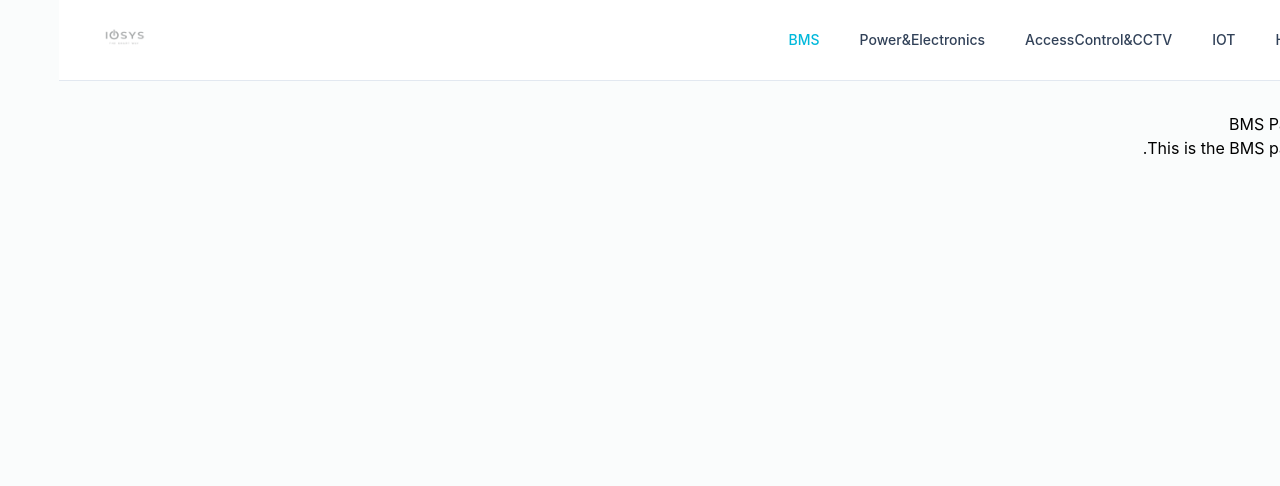
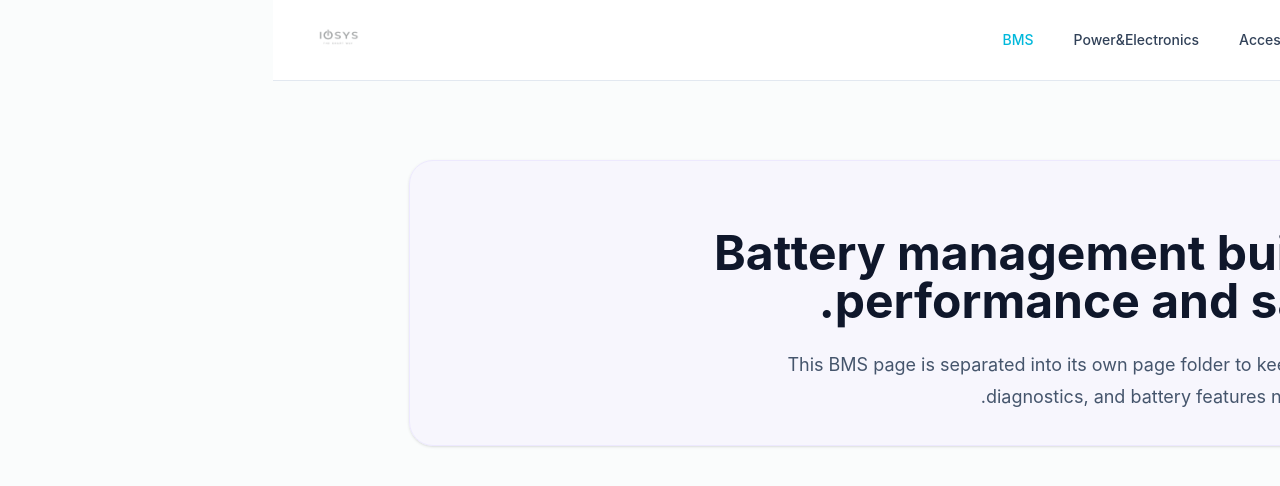
Before and after one commit to soroush-vm/iosys, a React (Vite) app: page /bms in a window 1280 px wide. Shown: the top 486 px of the page. Built offline with nearby package versions, Linux system fonts and the light colour scheme.

Commit message:
this is for all pages and memari system in iosys project

```diff
--- /dev/null
+++ b/src/components/AccessControlCCTV/AccessControlCCTVPage.tsx
@@ -0,0 +1,20 @@
+const AccessControlCCTVPage = () => {
+  return (
+    <section className="px-6 py-20">
+      <div className="mx-auto max-w-5xl rounded-3xl border border-slate-200 bg-slate-50 p-8 shadow-sm">
+        <p className="text-sm font-semibold uppercase tracking-[0.3em] text-slate-600">
+          Access Control & CCTV
+        </p>
+        <h1 className="mt-4 text-4xl font-bold text-slate-900 md:text-5xl">
+          Secure access and monitoring solutions.
+        </h1>
+        <p className="mt-6 max-w-2xl text-lg leading-8 text-slate-600">
+          This page lives in its own folder to keep access control and CCTV
+          modules organized as the feature set grows.
+        </p>
+      </div>
+    </section>
+  );
+};
+
+export default AccessControlCCTVPage;
--- /dev/null
+++ b/src/components/Bms/BmsPage.tsx
@@ -0,0 +1,20 @@
+const BmsPage = () => {
+  return (
+    <section className="px-6 py-20">
+      <div className="mx-auto max-w-5xl rounded-3xl border border-violet-100 bg-violet-50/60 p-8 shadow-sm">
+        <p className="text-sm font-semibold uppercase tracking-[0.3em] text-violet-600">
+          BMS
+        </p>
+        <h1 className="mt-4 text-4xl font-bold text-slate-900 md:text-5xl">
+          Battery management built for performance and safety.
+        </h1>
+        <p className="mt-6 max-w-2xl text-lg leading-8 text-slate-600">
+          This BMS page is separated into its own page folder to keep monitoring,
+          diagnostics, and battery features neatly grouped.
+        </p>
+      </div>
+    </section>
+  );
+};
+
+export default BmsPage;
--- /dev/null
+++ b/src/components/Iot/IotPage.tsx
@@ -0,0 +1,20 @@
+const IotPage = () => {
+  return (
+    <section className="px-6 py-20">
+      <div className="mx-auto max-w-5xl rounded-3xl border border-cyan-100 bg-cyan-50/40 p-8 shadow-sm">
+        <p className="text-sm font-semibold uppercase tracking-[0.3em] text-cyan-600">
+          IoT
+        </p>
+        <h1 className="mt-4 text-4xl font-bold text-slate-900 md:text-5xl">
+          Connected systems for smarter operations.
+        </h1>
+        <p className="mt-6 max-w-2xl text-lg leading-8 text-slate-600">
+          This page is grouped under the IoT navigation tab and is ready for
+          page-specific components and future content blocks.
+        </p>
+      </div>
+    </section>
+  );
+};
+
+export default IotPage;
--- /dev/null
+++ b/src/components/PowerElectronics/PowerElectronicsPage.tsx
@@ -0,0 +1,20 @@
+const PowerElectronicsPage = () => {
+  return (
+    <section className="px-6 py-20">
+      <div className="mx-auto max-w-5xl rounded-3xl border border-amber-100 bg-amber-50/50 p-8 shadow-sm">
+        <p className="text-sm font-semibold uppercase tracking-[0.3em] text-amber-600">
+          Power Electronics
+        </p>
+        <h1 className="mt-4 text-4xl font-bold text-slate-900 md:text-5xl">
+          Efficient power systems engineered for stability.
+        </h1>
+        <p className="mt-6 max-w-2xl text-lg leading-8 text-slate-600">
+          This tab has its own component folder so power electronics sections can
+          be developed and maintained independently.
+        </p>
+      </div>
+    </section>
+  );
+};
+
+export default PowerElectronicsPage;
--- a/src/pages/AccessControlCCTV.tsx
+++ b/src/pages/AccessControlCCTV.tsx
@@ -1,8 +1,5 @@
+import AccessControlCCTVPage from "@/components/AccessControlCCTV/AccessControlCCTVPage";
+
 export default function AccessControlCCTV() {
-  return (
-    <div style={{ padding: "2rem" }}>
-      <h1>AccessControl&CCTV Page</h1>
-      <p>This is the AccessControl&CCTV page.</p>
-    </div>
-  );
+  return <AccessControlCCTVPage />;
 }
--- a/src/pages/Bms.tsx
+++ b/src/pages/Bms.tsx
@@ -1,8 +1,5 @@
+import BmsPage from "@/components/Bms/BmsPage";
+
 export default function Bms() {
-  return (
-    <div style={{ padding: "2rem" }}>
-      <h1>BMS Page</h1>
-      <p>This is the BMS page.</p>
-    </div>
-  );
+  return <BmsPage />;
 }
--- a/src/pages/Iot.tsx
+++ b/src/pages/Iot.tsx
@@ -1,8 +1,5 @@
+import IotPage from "@/components/Iot/IotPage";
+
 export default function Iot() {
-  return (
-    <div style={{ padding: "2rem" }}>
-      <h1>IOT Page</h1>
-      <p>This is the IOt page.</p>
-    </div>
-  );
+  return <IotPage />;
 }
--- a/src/pages/PowerElectronics.tsx
+++ b/src/pages/PowerElectronics.tsx
@@ -1,8 +1,5 @@
+import PowerElectronicsPage from "@/components/PowerElectronics/PowerElectronicsPage";
+
 export default function PowerElectronics() {
-  return (
-    <div style={{ padding: "2rem" }}>
-      <h1>PowerElectronics Page</h1>
-      <p>This is the PowerElectronics page.</p>
-    </div>
-  );
+  return <PowerElectronicsPage />;
 }
```
